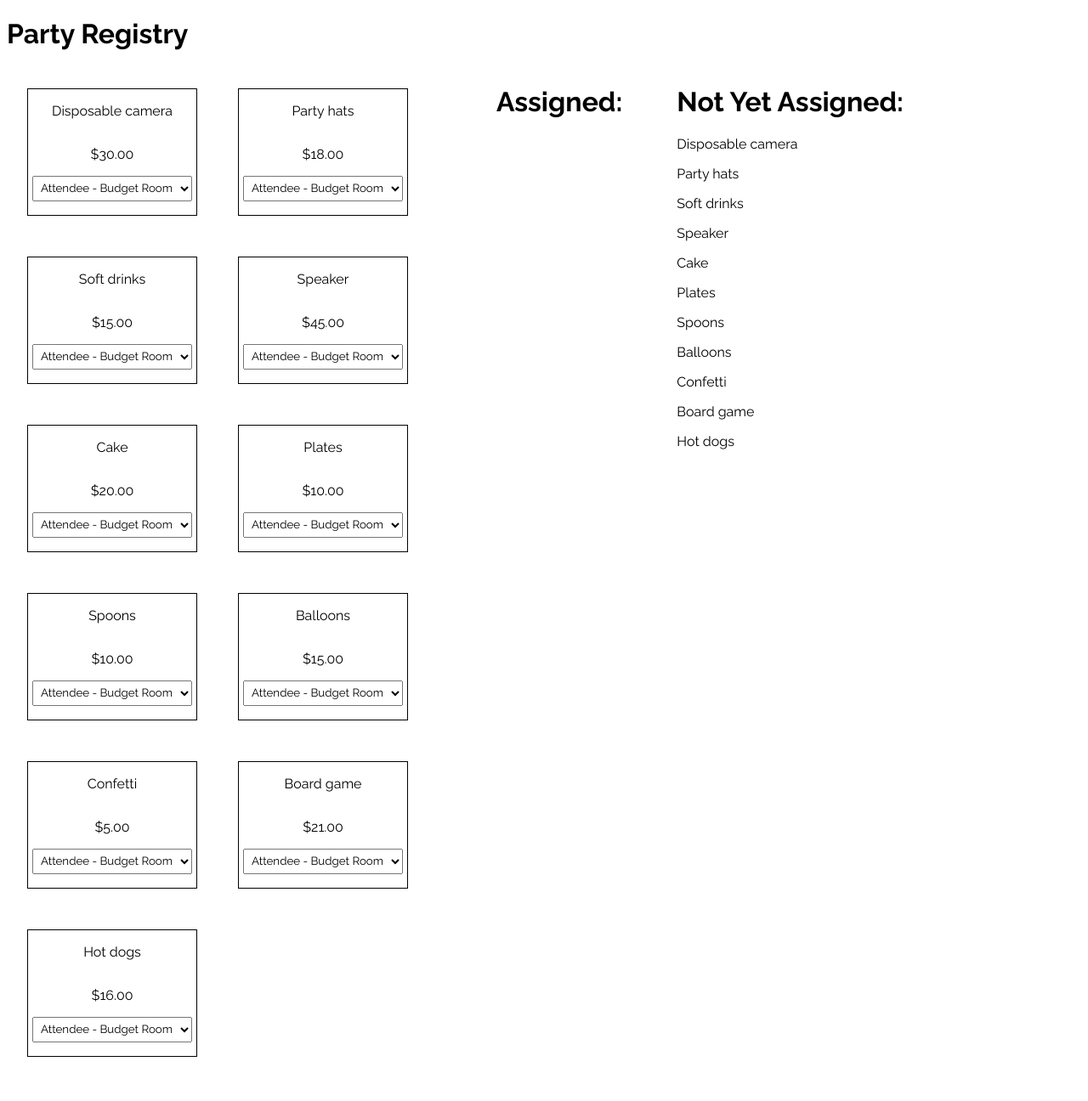
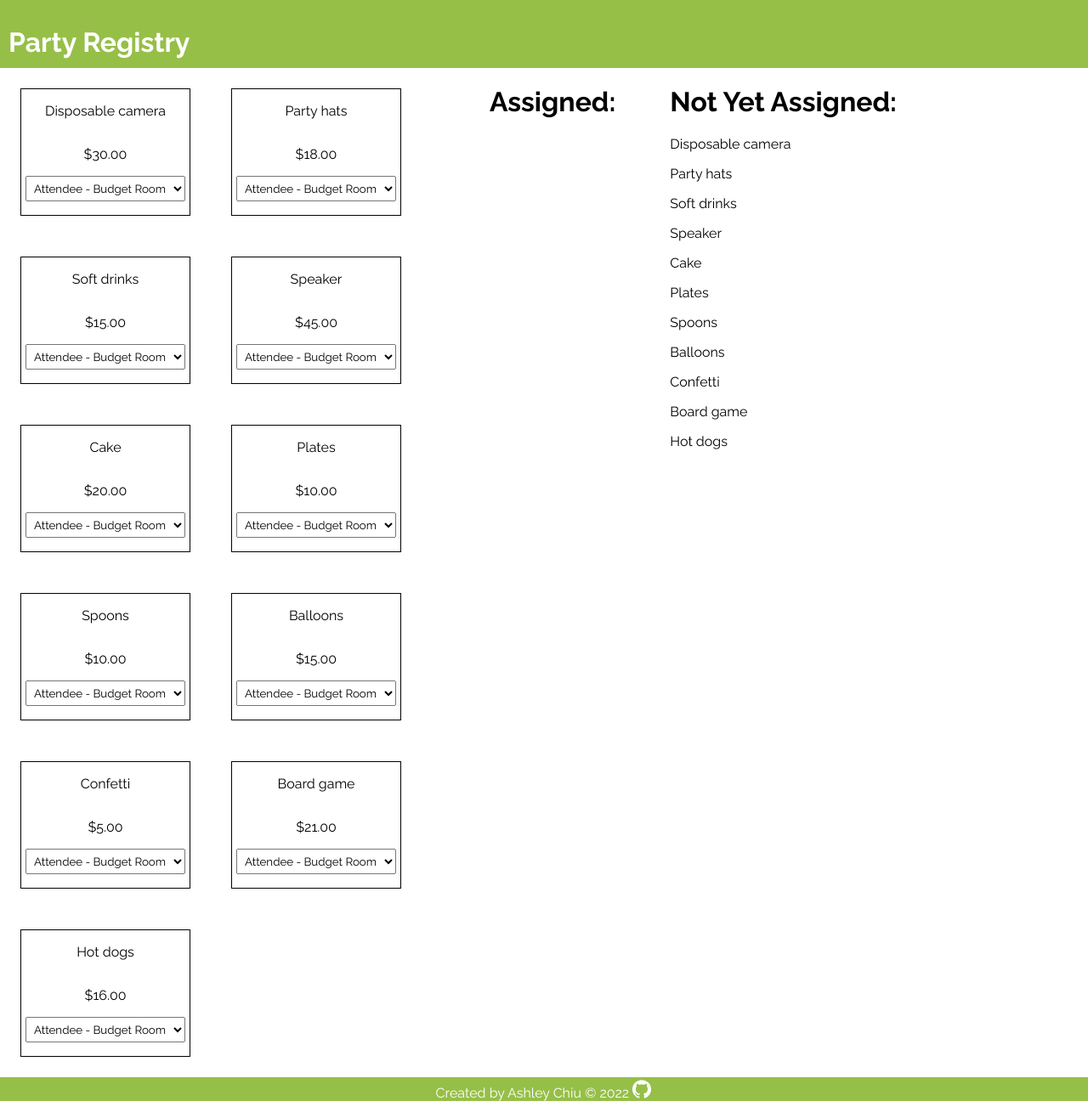
Before and after one commit to ashychiu/party-registry, a React (Create React App) app: page / in a window 1280 px wide. Shown: the whole page at 85% size. Before the commit the page ends 1268 px from the top, so only its background shows below. Built offline with nearby package versions, Linux system fonts and the light colour scheme.

Commit message:
Add styling. Remove unneccessary dependancies

```diff
--- a/package.json
+++ b/package.json
@@ -10,12 +10,9 @@
     "@testing-library/jest-dom": "^5.16.4",
     "@testing-library/react": "^13.3.0",
     "@testing-library/user-event": "^13.5.0",
-    "axios": "^0.27.2",
     "react": "^18.2.0",
     "react-dom": "^18.2.0",
-    "react-moment": "^1.1.2",
     "react-reveal": "^1.2.2",
-    "react-router-dom": "5.3",
     "react-scripts": "5.0.1",
     "sass": "^1.53.0",
     "web-vitals": "^2.1.4"
--- a/src/App.js
+++ b/src/App.js
@@ -5,6 +5,7 @@ import AssignedList from "./components/AssignedList";
 import NotYetAssigned from "./components/NotYetAssigned";
 import Header from "./components/Header";
 import ItemList from "./components/ItemList";
+import Footer from "./components/Footer";
 
 const items = [
   {
@@ -154,6 +155,7 @@ function App() {
         <AssignedList registry={registry} />
         <NotYetAssigned registry={registry} />
       </div>
+      <Footer />
     </>
   );
 }
--- /dev/null
+++ b/src/components/Footer.js
@@ -0,0 +1,14 @@
+import GitHubIcon from "@mui/icons-material/GitHub";
+
+const Footer = () => {
+  return (
+    <footer className="footer">
+      <a href="https://github.com/ashychiu/" target="_blank" rel="noreferrer">
+        <span>Created by Ashley Chiu © 2022</span>
+        <GitHubIcon size={20} className="footer__icon" />
+      </a>
+    </footer>
+  );
+};
+
+export default Footer;
--- a/src/components/Header.js
+++ b/src/components/Header.js
@@ -1,7 +1,11 @@
 import React from "react";
 
 const Header = () => {
-  return <h1>Party Registry</h1>;
+  return (
+    <div className="header">
+      <h1>Party Registry</h1>
+    </div>
+  );
 };
 
 export default Header;
--- a/src/styles/global.scss
+++ b/src/styles/global.scss
@@ -14,6 +14,7 @@ $raleway: "Raleway", serif;
 html,
 body,
 #root {
+  margin: 0;
   font-family: $raleway;
   width: 100%;
   height: 100vh;
@@ -28,6 +29,13 @@ body,
   @include tablet {
     flex-direction: row;
   }
+}
+
+.header {
+  height: 10vh;
+  padding: 10px;
+  background-color: #96bf48;
+  color: #fff;
 }
 
 .item-list {
@@ -64,3 +72,20 @@ select {
   left: 100px;
   content: "✅";
 }
+
+.footer {
+  text-align: center;
+  font-size: 16px;
+  color: #fff;
+  background-color: #96bf48;
+  &__icon {
+    position: relative;
+    bottom: -0.1rem;
+    margin-left: 0.2rem;
+  }
+}
+
+a {
+  text-decoration: none;
+  color: white;
+}
```
Also changed, not shown: 1 other file (tests, documents, lock files or other folders).
